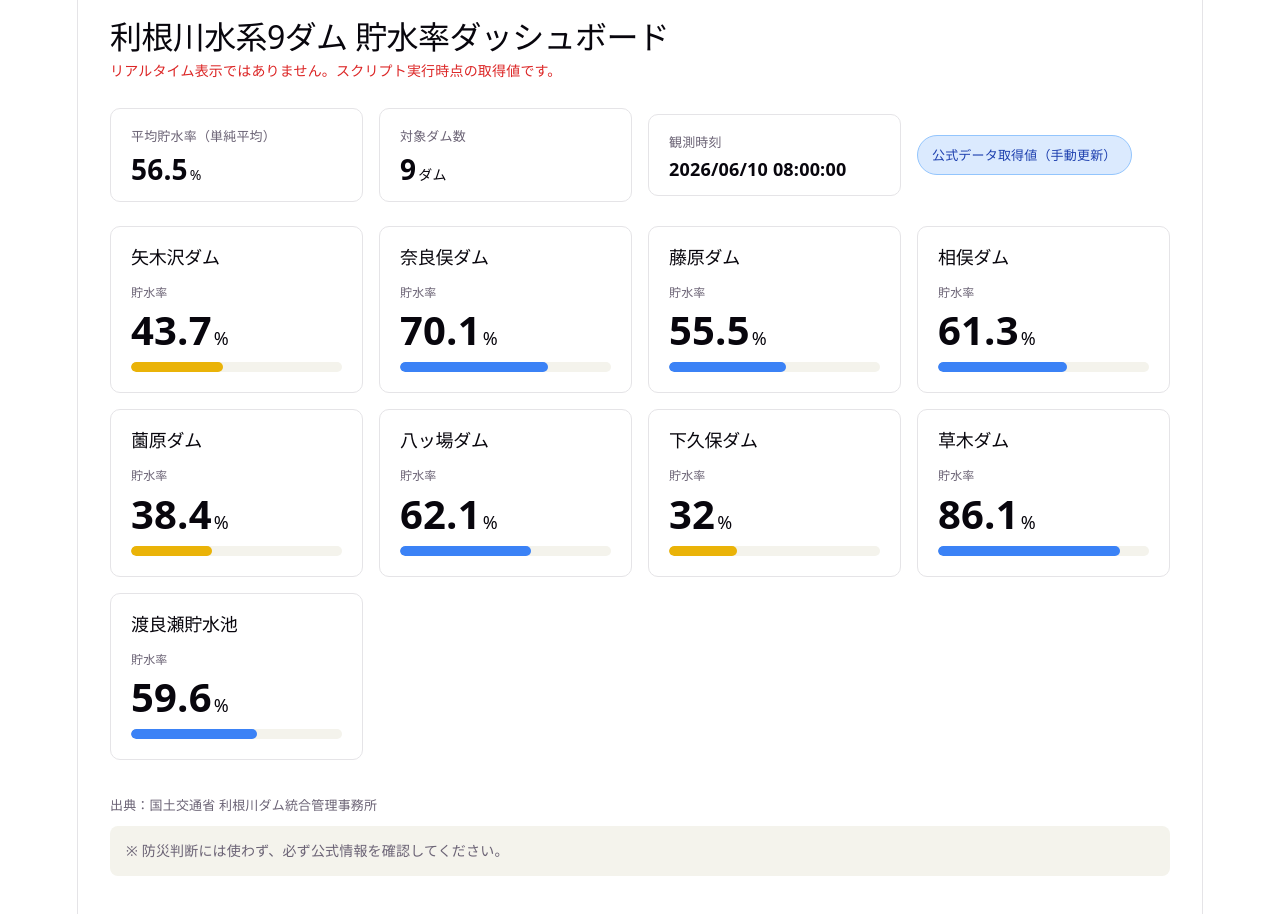
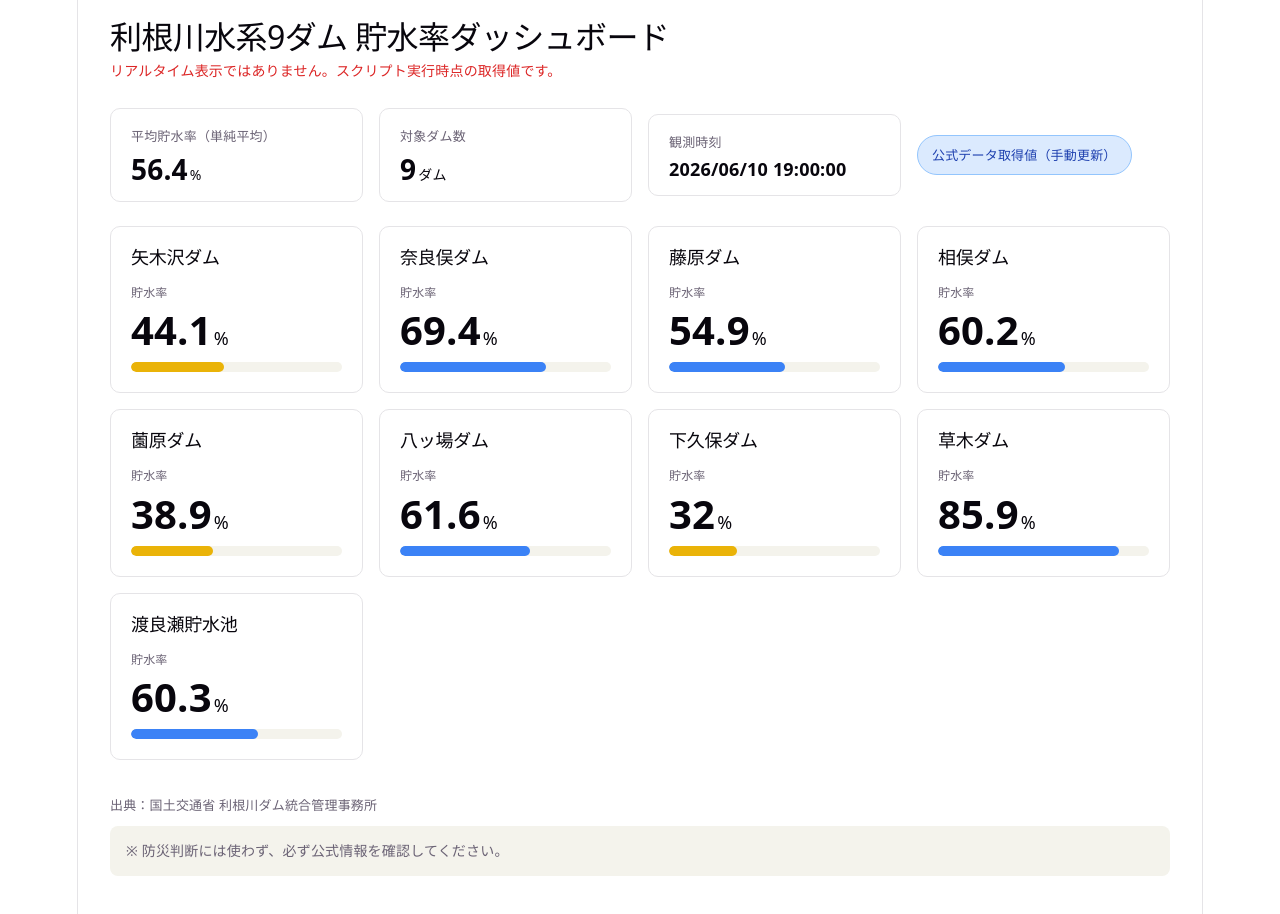
Before and after one commit to koichitamate/tone-dam-dashboard, a React (Vite) app: page / in a window 1280 px wide. Built offline with nearby package versions, Linux system fonts and the light colour scheme.

Commit message:
fix: select latest dam observation by time

```diff
--- a/src/data/dams.json
+++ b/src/data/dams.json
@@ -1,65 +1,65 @@
 [
   {
     "name": "矢木沢ダム",
-    "storageRate": 43.7,
-    "observationTime": "2026/06/10 08:00:00",
-    "waterCapacity": 50416,
+    "storageRate": 44.1,
+    "observationTime": "2026/06/10 19:00:00",
+    "waterCapacity": 50978,
     "sourceName": "国土交通省 利根川ダム統合管理事務所"
   },
   {
     "name": "奈良俣ダム",
-    "storageRate": 70.1,
-    "observationTime": "2026/06/10 08:00:00",
-    "waterCapacity": 59579,
+    "storageRate": 69.4,
+    "observationTime": "2026/06/10 19:00:00",
+    "waterCapacity": 58952,
     "sourceName": "国土交通省 利根川ダム統合管理事務所"
   },
   {
     "name": "藤原ダム",
-    "storageRate": 55.5,
-    "observationTime": "2026/06/10 08:00:00",
-    "waterCapacity": 17196,
+    "storageRate": 54.9,
+    "observationTime": "2026/06/10 19:00:00",
+    "waterCapacity": 17023,
     "sourceName": "国土交通省 利根川ダム統合管理事務所"
   },
   {
     "name": "相俣ダム",
-    "storageRate": 61.3,
-    "observationTime": "2026/06/10 08:00:00",
-    "waterCapacity": 12281,
+    "storageRate": 60.2,
+    "observationTime": "2026/06/10 19:00:00",
+    "waterCapacity": 12046,
     "sourceName": "国土交通省 利根川ダム統合管理事務所"
   },
   {
     "name": "薗原ダム",
-    "storageRate": 38.4,
-    "observationTime": "2026/06/10 08:00:00",
-    "waterCapacity": 5072,
+    "storageRate": 38.9,
+    "observationTime": "2026/06/10 19:00:00",
+    "waterCapacity": 5148,
     "sourceName": "国土交通省 利根川ダム統合管理事務所"
   },
   {
     "name": "八ッ場ダム",
-    "storageRate": 62.1,
-    "observationTime": "2026/06/10 08:00:00",
-    "waterCapacity": 55869,
+    "storageRate": 61.6,
+    "observationTime": "2026/06/10 19:00:00",
+    "waterCapacity": 55416,
     "sourceName": "国土交通省 利根川ダム統合管理事務所"
   },
   {
     "name": "下久保ダム",
     "storageRate": 32,
-    "observationTime": "2026/06/10 08:00:00",
-    "waterCapacity": 38349,
+    "observationTime": "2026/06/10 19:00:00",
+    "waterCapacity": 38443,
     "sourceName": "国土交通省 利根川ダム統合管理事務所"
   },
   {
     "name": "草木ダム",
-    "storageRate": 86.1,
-    "observationTime": "2026/06/10 08:00:00",
-    "waterCapacity": 43503,
+    "storageRate": 85.9,
+    "observationTime": "2026/06/10 19:00:00",
+    "waterCapacity": 43364,
     "sourceName": "国土交通省 利根川ダム統合管理事務所"
   },
   {
     "name": "渡良瀬貯水池",
-    "storageRate": 59.6,
-    "observationTime": "2026/06/10 08:00:00",
-    "waterCapacity": 15742,
+    "storageRate": 60.3,
+    "observationTime": "2026/06/10 19:00:00",
+    "waterCapacity": 15909,
     "sourceName": "国土交通省 利根川ダム統合管理事務所"
   }
 ]
```
Also changed, not shown: scripts/fetch-dams.mjs (+12 -3 lines).
